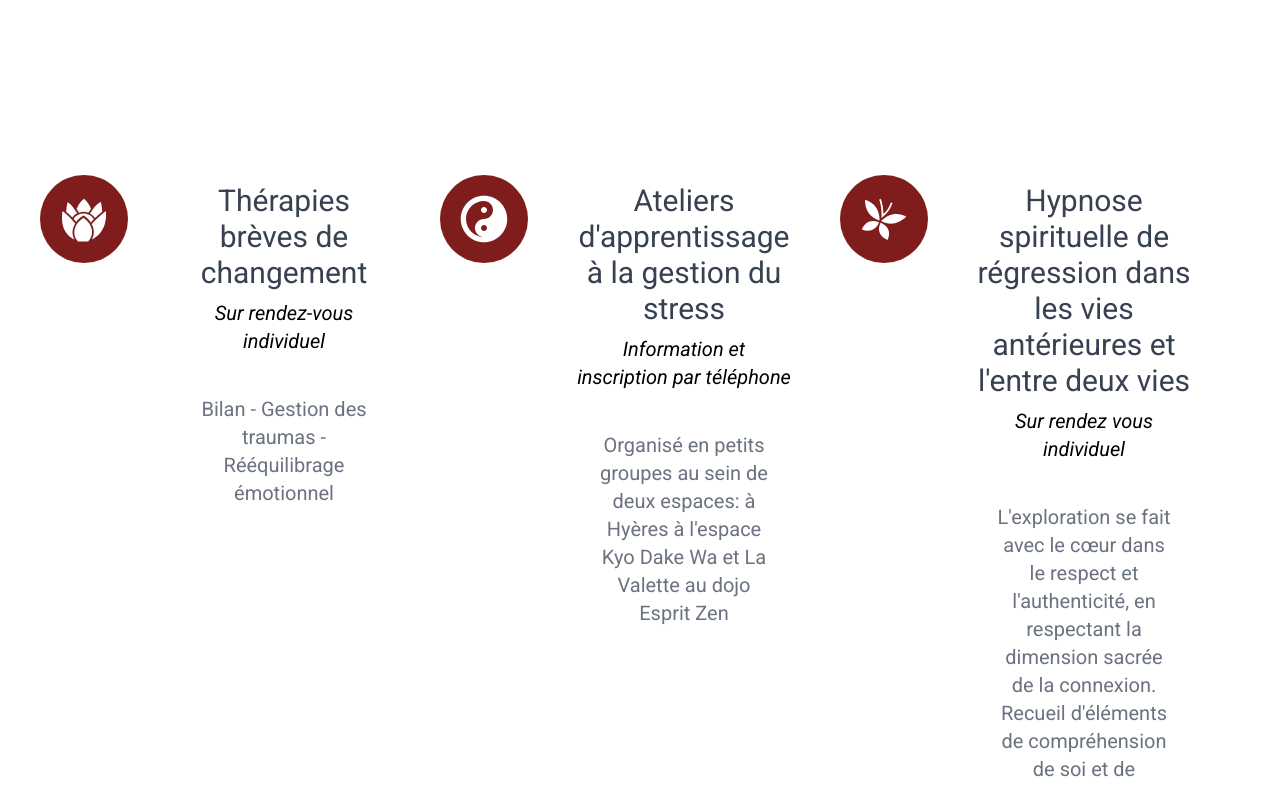
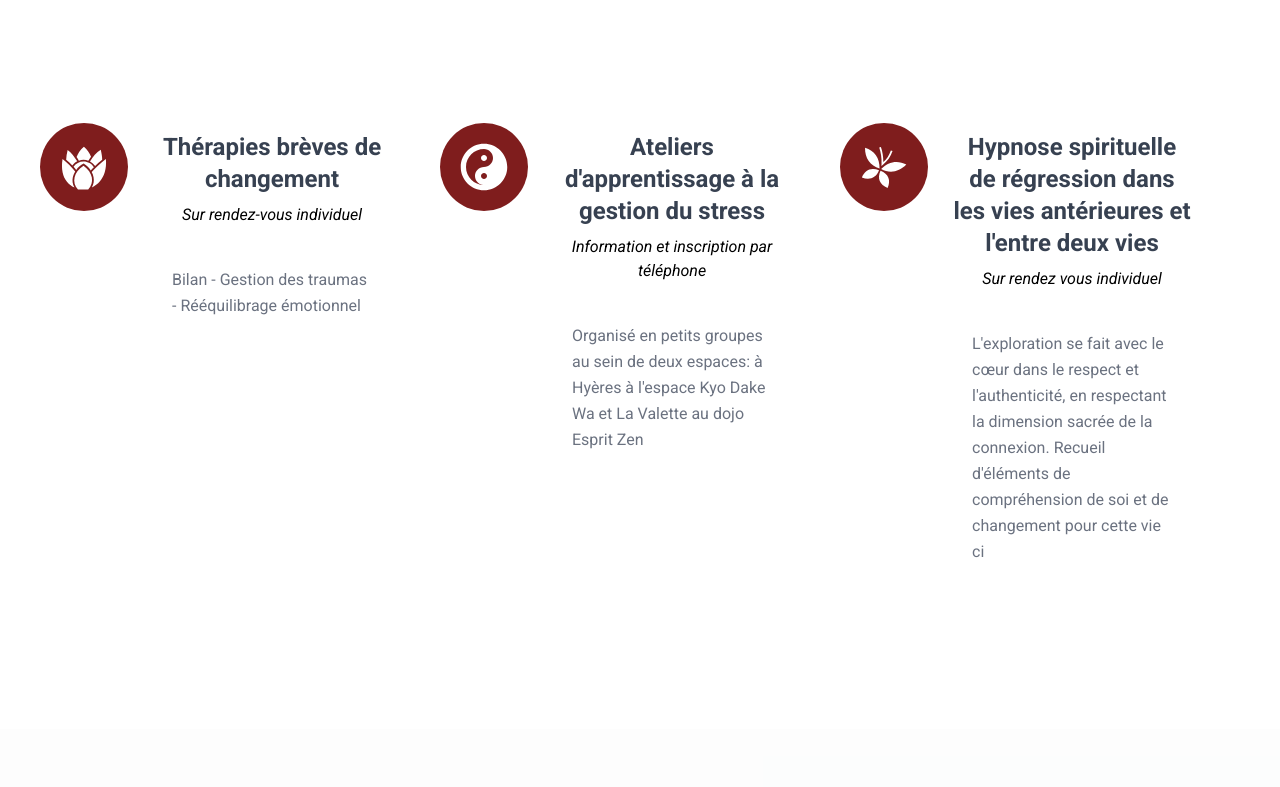
Before and after one commit to Alfred83500/ChristineMadec_psycho, a Next.js app: page / in a window 1280 px wide. Shown: the part 1023-1810 px from the top of the page. Built offline with nearby package versions, Linux system fonts and the light colour scheme.

Commit message:
Initial commit from Create Next App

```diff
--- a/components/Hero/Hero.js
+++ b/components/Hero/Hero.js
@@ -7,14 +7,14 @@ function Hero(props) {
 
             className="pb-10 xl:pb-0 flex flex-col-reverse justify-end xl:flex-row h-full h-[90vh] max-w-full  md:px-0 font-roboto bg-gray-200 bg-opacity-10 ">
 
-            <div className="  flex flex-col xl:mt-32 sm:text-center xl:w-1/2  ">
+            <div className="flex flex-col sm:text-center xl:w-1/2 xl:h-full md:mt-32 left-10 top-18  ">
                 <div className="titre">
                     <div className="   w-full h-full p-6">
 
 
-                        <h1 className=" text-4xl text-center md:text-7xl lg:text-7xl  text-red-900 font-semibold font-roboto ">Psychologue
+                        <h1 className=" text-4xl text-center md:text-4xl lg:text-7xl  text-red-900 font-semibold font-roboto ">Psychologue
                             à Toulon</h1>
-                        <h2 className="text-xl md:text-3xl font-medium mt-12 text-white italic text-center text-gray-500">Hypnose
+                        <h2 className="text-xl md:text-xl font-medium mt-12 text-white italic text-center text-gray-500 lg:mt-12">Hypnose
                             - Thérapies brèves - Gestion du stress - <span
                                 className="block">Régression vies antérieures </span></h2>
                     </div>
@@ -23,7 +23,7 @@ function Hero(props) {
 
                 <button
 
-                    className="xl: mt-20 text-indigo-50 p-4 bg-red-900 w-2/4 md:w-1/4 rounded-md shadow hover:bg-red-700 duration-500 hover:text-gray-300 ease-in-out mx-auto text-2xl">
+                    className="xl:mt-20 text-indigo-50 p-4 bg-red-900 w-2/4 md:w-1/4 rounded-md shadow hover:bg-red-700 duration-500 hover:text-gray-300 ease-in-out mx-auto text-2xl">
                     <Link href="/contact"><a>Me contacter</a></Link></button>
 
 
@@ -33,7 +33,7 @@ function Hero(props) {
                 {/*    /!*</a>*!/*/}
                 {/*</div>*/}
             </div>
-            <div className=" block bg bg-hero bg-cover w-full h-2/5 xl:h-full xl:w-1/2 sm:h-full ">
+            <div className=" block bg bg-hero bg-cover w-full h-full xl:h-full xl:w-1/2 sm:h-full ">
 
 
             </div>
--- a/components/serviceCard/ServiceCard.js
+++ b/components/serviceCard/ServiceCard.js
@@ -5,15 +5,15 @@ export default function ServiceCard({title, subtitle, body, emote}) {
 
         <div className='w-full flex flex-col xl:flex-row items-start  mt-10 sm:mt-0   '>
             <div
-                className="mx-auto lg:mr-12 bg-red-900 p-5 flex items-start  rounded-full text-5xl text-white mb-10 xl:mb-0">
+                className="mx-auto  bg-red-900 p-5 flex items-start  rounded-full text-5xl text-white mb-10 xl:mb-0">
                 {emote}
 
             </div>
-            <div className='card-content flex flex-col items-center justify-between'>
-                <div><h3 className="text-center lg:text-3xl text-2xl text-gray-700 text-md pt-2"> {title} </h3></div>
-                <div><h4 className="text-center   text-black text-xl italic pt-2">{subtitle}</h4></div>
+            <div className='card-content flex flex-col items-center justify-center xl:ml-6'>
+                <div><h3 className="text-center lg:text-2xl text-xl font-semibold text-gray-700  text-gray-700 text-md pt-2"> {title} </h3></div>
+                <div><h4 className="text-center   text-black text-md italic pt-2">{subtitle}</h4></div>
                 <div><p
-                    className=" text-medium text-center leading-relaxed w-10/12 mx-auto text-md lg:text-xl text-gray-500 text-left mt-10"> {body} </p>
+                    className=" text-medium  leading-relaxed w-10/12 mx-auto text-md  text-gray-500 text-left mt-10 "> {body} </p>
                 </div>
                 {/*<div>*/}
                 {/*    <button className="mt-12"><a href={link}> en savoir plus </a></button>*/}
--- a/components/servicesSection/ServicesSection.js
+++ b/components/servicesSection/ServicesSection.js
@@ -47,7 +47,7 @@ export default function services() {
 
                 {ServicesItems.map((item) => {
                     return (
-                        <div className='  sm:w-1/3 mt-8 font-roboto lg:mr-12' key={item.title}>
+                        <div className='  md:w-1/3 mt-8 font-roboto lg:mr-12' key={item.title}>
                             <ServiceCard
 
                                 emote={item.emote}
```
